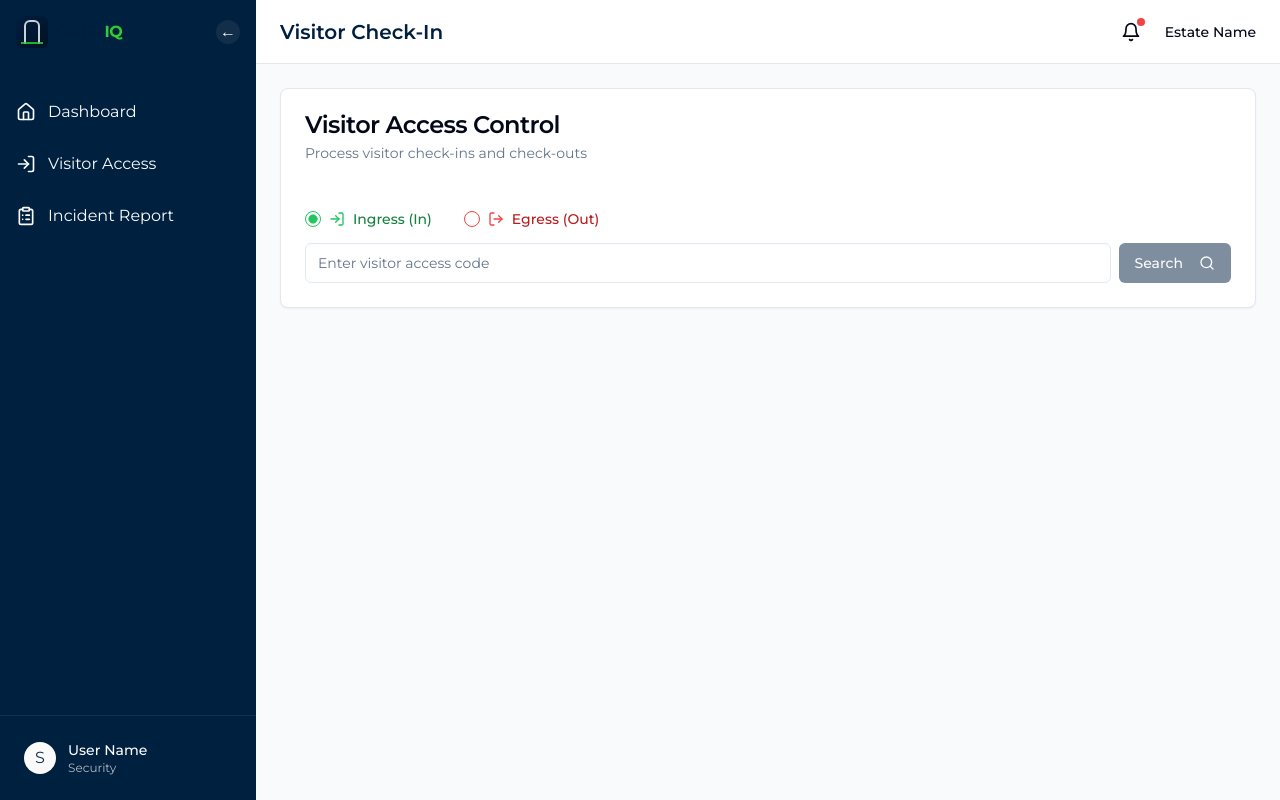
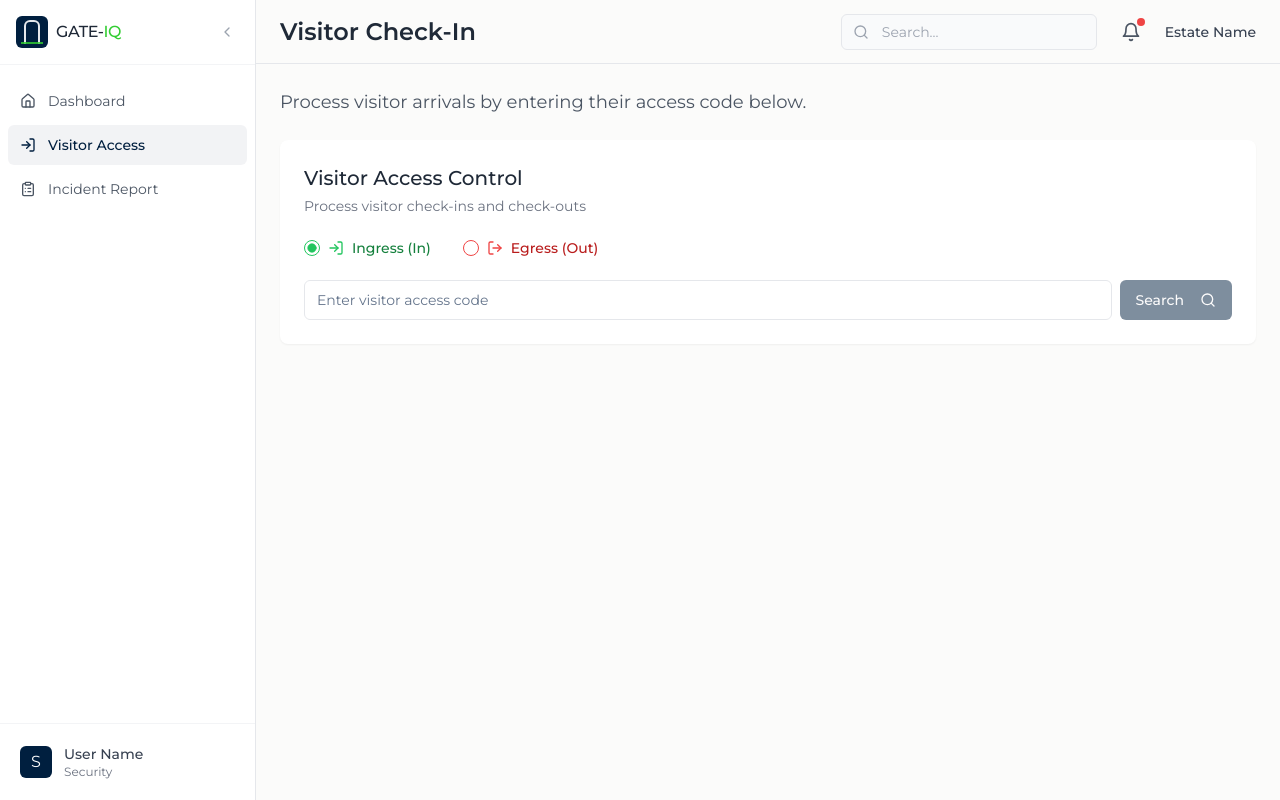
Before and after one commit to MateWorx/gate-iq-access-control, a React (Vite) app: page /security/access in a window 1280 px wide. Built offline with nearby package versions, Linux system fonts and the light colour scheme.

Commit message:
Refactor: Update UI to Notion-inspired design

```diff
--- a/src/components/layout/Logo.tsx
+++ b/src/components/layout/Logo.tsx
@@ -19,9 +19,9 @@ const Logo: React.FC<LogoProps> = ({
   return (
     <div className="flex items-center gap-2">
       <div className="relative">
-        <div className={`${sizeClasses[size]} aspect-square rounded-md bg-gradient-to-br from-navy to-navy-dark flex items-center justify-center relative overflow-hidden`}>
+        <div className={`${sizeClasses[size]} aspect-square rounded-md bg-navy flex items-center justify-center relative overflow-hidden`}>
           {/* Gate Icon */}
-          <div className="w-1/2 h-3/4 border-t-2 border-l-2 border-r-2 border-white/80 rounded-t-md"></div>
+          <div className="w-1/2 h-3/4 border-t-2 border-l-2 border-r-2 border-white/90 rounded-t-md"></div>
 
           {/* IQ Wave Pulse */}
           <div className="absolute bottom-1 left-0 right-0 flex justify-center">
@@ -31,7 +31,7 @@ const Logo: React.FC<LogoProps> = ({
       </div>
 
       {withName && (
-        <div className="logo-text text-navy">
+        <div className="text-gray-800 font-medium tracking-tight">
           <span>GATE-</span>
           <span className="text-lime">IQ</span>
         </div>
--- a/src/components/layout/MainLayout.tsx
+++ b/src/components/layout/MainLayout.tsx
@@ -15,12 +15,12 @@ const MainLayout: React.FC<MainLayoutProps> = ({
   pageTitle = 'Dashboard'
 }) => {
   return (
-    <div className="min-h-screen bg-gray-50 flex">
+    <div className="min-h-screen bg-[#FBFBFA] flex">
       <Sidebar userType={userType} />
 
       <div className="flex-1 ml-64">
         <TopBar title={pageTitle} />
-        <main className="p-6">
+        <main className="p-6 max-w-5xl mx-auto w-full">
           {children}
         </main>
       </div>
--- a/src/components/layout/Sidebar.tsx
+++ b/src/components/layout/Sidebar.tsx
@@ -1,6 +1,7 @@
+
 import React, { useState } from 'react';
-import { Link } from 'react-router-dom';
-import { Home, User, Users, ClipboardList, Shield, LogIn } from 'lucide-react';
+import { Link, useLocation } from 'react-router-dom';
+import { Home, User, Users, ClipboardList, Shield, LogIn, ChevronLeft, ChevronRight } from 'lucide-react';
 import Logo from './Logo';
 
 // User type constants
@@ -18,6 +19,7 @@ const Sidebar: React.FC<SidebarProps> = ({
   userType = USER_TYPE.RESIDENT
 }) => {
   const [collapsed, setCollapsed] = useState(false);
+  const location = useLocation();
 
   const residentNavItems = [
     { name: 'Dashboard', path: '/dashboard', icon: Home },
@@ -52,48 +54,62 @@ const Sidebar: React.FC<SidebarProps> = ({
       navItems = residentNavItems;
   }
 
+  const isActive = (path: string) => {
+    return location.pathname === path;
+  };
+
   return (
-    <div className={`${collapsed ? 'w-16' : 'w-64'} h-screen bg-sidebar fixed left-0 top-0 transition-all duration-300 flex flex-col z-10`}>
-      <div className="p-4 flex justify-between items-center">
+    <div
+      className={`${collapsed ? 'w-16' : 'w-64'} h-screen bg-white border-r border-gray-200 fixed left-0 top-0 transition-all duration-300 flex flex-col z-10`}
+    >
+      <div className="p-4 flex justify-between items-center border-b border-gray-100">
         {!collapsed && <Logo withName={true} />}
         {collapsed && <Logo withName={false} size="sm" />}
 
         <button
           onClick={() => setCollapsed(!collapsed)}
-          className="h-6 w-6 flex items-center justify-center rounded-full bg-sidebar-accent text-white"
+          className="h-6 w-6 flex items-center justify-center rounded-md text-gray-400 hover:bg-gray-100 hover:text-gray-600 transition-colors"
         >
-          {collapsed ? '→' : '←'}
+          {collapsed ? <ChevronRight size={16} /> : <ChevronLeft size={16} />}
         </button>
       </div>
 
-      <nav className="flex-1 mt-6">
+      <nav className="flex-1 mt-4 px-2">
         <ul className="space-y-1">
-          {navItems.map((item) => (
+          {navItems.map((item) => {
+            const active = isActive(item.path);
+
+            return (
               <li key={item.path}>
                 <Link
                   to={item.path}
-                className="flex items-center px-4 py-3 text-sidebar-foreground hover:bg-sidebar-accent transition-colors"
+                  className={`flex items-center ${collapsed ? 'justify-center' : ''} px-3 py-2.5 rounded-md text-sm transition-colors
+                    ${active
+                      ? 'bg-navy/5 text-navy font-medium'
+                      : 'text-gray-600 hover:bg-gray-100'}`
+                  }
                 >
-                <item.icon className="h-5 w-5" />
-                {!collapsed && <span className="ml-3">{item.name}</span>}
+                  <item.icon className={`${collapsed ? 'h-5 w-5' : 'h-4 w-4 mr-3'}`} />
+                  {!collapsed && <span>{item.name}</span>}
                 </Link>
               </li>
-          ))}
+            );
+          })}
         </ul>
       </nav>
 
-      <div className="p-4 border-t border-sidebar-border">
+      <div className="p-3 border-t border-gray-100">
         <Link
           to="/profile"
-          className="flex items-center text-sidebar-foreground hover:bg-sidebar-accent p-2 rounded-md transition-colors"
+          className="flex items-center text-gray-700 hover:bg-gray-100 p-2 rounded-md transition-colors"
         >
-          <div className="h-8 w-8 rounded-full bg-sidebar-accent-foreground flex items-center justify-center text-sidebar-accent">
+          <div className="h-8 w-8 rounded-md bg-navy flex items-center justify-center text-white">
             {userType.charAt(0).toUpperCase()}
           </div>
           {!collapsed && (
             <div className="ml-3">
               <div className="text-sm font-medium">User Name</div>
-              <div className="text-xs opacity-70 capitalize">{userType}</div>
+              <div className="text-xs text-gray-500 capitalize">{userType}</div>
             </div>
           )}
         </Link>
--- a/src/components/layout/TopBar.tsx
+++ b/src/components/layout/TopBar.tsx
@@ -1,6 +1,6 @@
 
 import React from 'react';
-import { Bell } from 'lucide-react';
+import { Bell, Search } from 'lucide-react';
 
 interface TopBarProps {
   title?: string;
@@ -8,17 +8,26 @@ interface TopBarProps {
 
 const TopBar: React.FC<TopBarProps> = ({ title = 'Dashboard' }) => {
   return (
-    <div className="bg-white h-16 border-b border-gray-200 flex items-center justify-between px-6">
-      <h1 className="text-xl font-semibold text-navy">{title}</h1>
+    <div className="bg-[#FBFBFA] h-16 border-b border-gray-200 flex items-center justify-between px-6 sticky top-0 z-10">
+      <h1 className="text-2xl font-semibold text-gray-800">{title}</h1>
 
       <div className="flex items-center gap-4">
+        <div className="relative">
+          <Search className="h-4 w-4 absolute left-3 top-1/2 transform -translate-y-1/2 text-gray-400" />
+          <input
+            type="text"
+            placeholder="Search..."
+            className="h-9 w-64 pl-10 pr-4 rounded-md border border-gray-200 bg-gray-50 text-sm focus:outline-none focus:ring-1 focus:ring-navy focus:border-navy transition-colors"
+          />
+        </div>
+
         <button className="relative p-2 rounded-full hover:bg-gray-100 transition-colors">
-          <Bell className="h-5 w-5" />
+          <Bell className="h-5 w-5 text-gray-600" />
           <span className="absolute top-1 right-1 h-2 w-2 bg-red-500 rounded-full"></span>
         </button>
 
         <div className="flex items-center gap-3">
-          <span className="text-sm font-medium">Estate Name</span>
+          <span className="text-sm font-medium text-gray-700">Estate Name</span>
         </div>
       </div>
     </div>
--- a/src/components/visitors/VisitorAccessControl.tsx
+++ b/src/components/visitors/VisitorAccessControl.tsx
@@ -6,7 +6,7 @@ import { Button } from '@/components/ui/button';
 import { useToast } from '@/hooks/use-toast';
 import ScanDirectionSelector from './scanning/ScanDirectionSelector';
 import { supabase } from '@/integrations/supabase/client';
-import { Search, ArrowRightCircle } from 'lucide-react';
+import { Search, ArrowRightCircle, User, Calendar, Tag, Clock } from 'lucide-react';
 
 interface VisitorAccessControlProps {
   initialDirection?: 'ingress' | 'egress';
@@ -129,66 +129,82 @@ const VisitorAccessControl: React.FC<VisitorAccessControlProps> = ({
   };
 
   return (
-    <Card className="w-full">
-      <CardHeader>
-        <CardTitle>Visitor Access Control</CardTitle>
-        <CardDescription>
+    <div className="divide-y divide-gray-100">
+      <div className="p-6">
+        <h2 className="text-xl font-medium text-gray-800 mb-1">Visitor Access Control</h2>
+        <p className="text-gray-500 text-sm mb-6">
           Process visitor check-ins and check-outs
-        </CardDescription>
-      </CardHeader>
-      <CardContent className="space-y-4">
+        </p>
+
+        <div className="mb-6">
           <ScanDirectionSelector
             direction={direction}
             onDirectionChange={setDirection}
           />
+        </div>
 
         <div className="flex space-x-2">
           <Input
             placeholder="Enter visitor access code"
             value={accessCode}
             onChange={(e) => setAccessCode(e.target.value)}
-            className="flex-1"
+            className="flex-1 text-base font-normal border-gray-200 focus:ring-navy focus:border-navy"
           />
           <Button
             onClick={handleSearch}
             disabled={isLoading || !accessCode.trim()}
+            className="bg-navy hover:bg-navy-light"
           >
             {isLoading ? "Searching..." : "Search"}
             <Search className="ml-2 h-4 w-4" />
           </Button>
         </div>
+      </div>
 
       {visitorData && (
-          <div className="mt-4 p-4 border rounded-md bg-slate-50">
-            <h3 className="font-semibold text-lg">{visitorData.full_name}</h3>
-            <div className="grid grid-cols-2 gap-2 mt-2">
-              <span className="text-gray-500">Purpose:</span>
-              <span>{visitorData.visit_purpose || 'Not specified'}</span>
+        <>
+          <div className="p-6">
+            <h3 className="font-medium text-lg text-gray-800 mb-4">{visitorData.full_name}</h3>
+            <div className="space-y-4">
+              <div className="flex items-start">
+                <Tag className="h-5 w-5 mr-3 text-gray-400 mt-0.5" />
+                <div>
+                  <p className="text-sm text-gray-500 mb-1">Purpose</p>
+                  <p className="text-base">{visitorData.visit_purpose || 'Not specified'}</p>
+                </div>
+              </div>
 
-              <span className="text-gray-500">Status:</span>
-              <span className={`font-medium ${
+              <div className="flex items-start">
+                <Clock className="h-5 w-5 mr-3 text-gray-400 mt-0.5" />
+                <div>
+                  <p className="text-sm text-gray-500 mb-1">Status</p>
+                  <p className={`text-base font-medium ${
                     visitorData.status === 'Active' ? 'text-green-600' :
                     visitorData.status === 'Pending' ? 'text-amber-600' :
                     'text-gray-600'
                   }`}>
                     {visitorData.status}
-              </span>
+                  </p>
+                </div>
+              </div>
 
-              <span className="text-gray-500">Expected Arrival:</span>
-              <span>
+              <div className="flex items-start">
+                <Calendar className="h-5 w-5 mr-3 text-gray-400 mt-0.5" />
+                <div>
+                  <p className="text-sm text-gray-500 mb-1">Expected Arrival</p>
+                  <p className="text-base">
                     {visitorData.expected_arrival
                       ? new Date(visitorData.expected_arrival).toLocaleString()
                       : 'Not specified'}
-              </span>
+                  </p>
                 </div>
               </div>
-        )}
-      </CardContent>
+            </div>
+          </div>
 
-      {visitorData && (
-        <CardFooter>
+          <div className="p-6">
             <Button
-            className={`w-full ${direction === 'ingress'
+              className={`w-full h-12 text-base ${direction === 'ingress'
                 ? 'bg-green-600 hover:bg-green-700'
                 : 'bg-red-600 hover:bg-red-700'} text-white`}
               onClick={handleProcessVisitor}
@@ -197,13 +213,14 @@ const VisitorAccessControl: React.FC<VisitorAccessControlProps> = ({
               {isLoading ? "Processing..." : (
                 <>
                   {direction === 'ingress' ? 'Check-In Visitor' : 'Check-Out Visitor'}
-                <ArrowRightCircle className="ml-2 h-4 w-4" />
+                  <ArrowRightCircle className="ml-2 h-5 w-5" />
                 </>
               )}
             </Button>
-        </CardFooter>
+          </div>
+        </>
       )}
-    </Card>
+    </div>
   );
 };
 
--- a/src/pages/ScanningPage.tsx
+++ b/src/pages/ScanningPage.tsx
@@ -3,6 +3,7 @@ import React from 'react';
 import { useLocation } from 'react-router-dom';
 import MainLayout from '@/components/layout/MainLayout';
 import VisitorAccessControl from '@/components/visitors/VisitorAccessControl';
+import { Card, CardContent } from '@/components/ui/card';
 
 const ScanningPage: React.FC = () => {
   const location = useLocation();
@@ -13,9 +14,22 @@ const ScanningPage: React.FC = () => {
 
   return (
     <MainLayout userType="security" pageTitle={pageTitle}>
-      <VisitorAccessControl
-        initialDirection={direction as 'ingress' | 'egress'}
-      />
+      <div className="space-y-6">
+        <p className="text-gray-600 text-lg">
+          {direction === 'ingress'
+            ? 'Process visitor arrivals by entering their access code below.'
+            : 'Record visitor departures by entering their access code below.'
+          }
+        </p>
+
+        <Card className="border-none shadow-sm bg-white overflow-hidden">
+          <CardContent className="p-0">
+            <VisitorAccessControl
+              initialDirection={direction as 'ingress' | 'egress'}
+            />
+          </CardContent>
+        </Card>
+      </div>
     </MainLayout>
   );
 };
```
Lines whose indentation alone changed are shown as unchanged.
